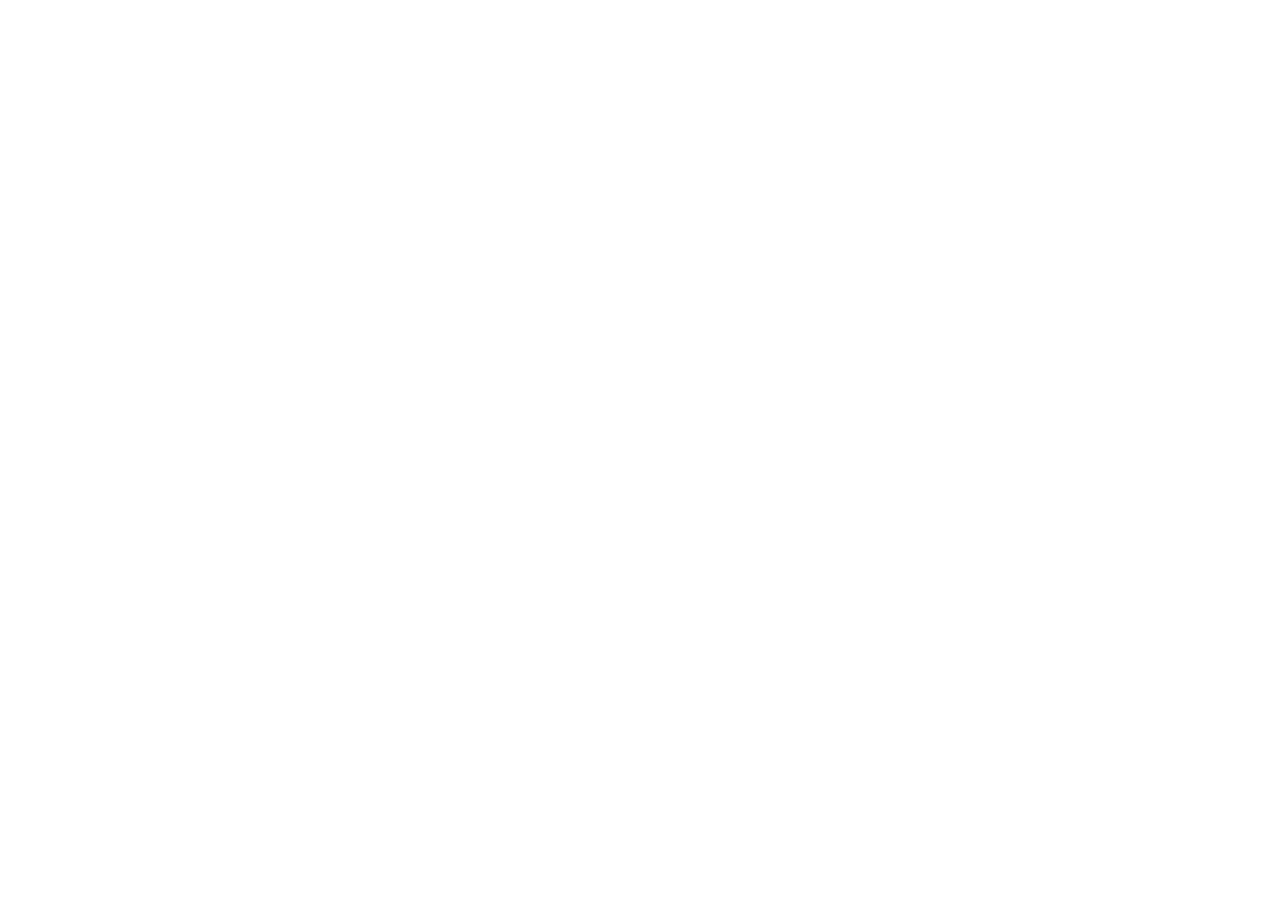
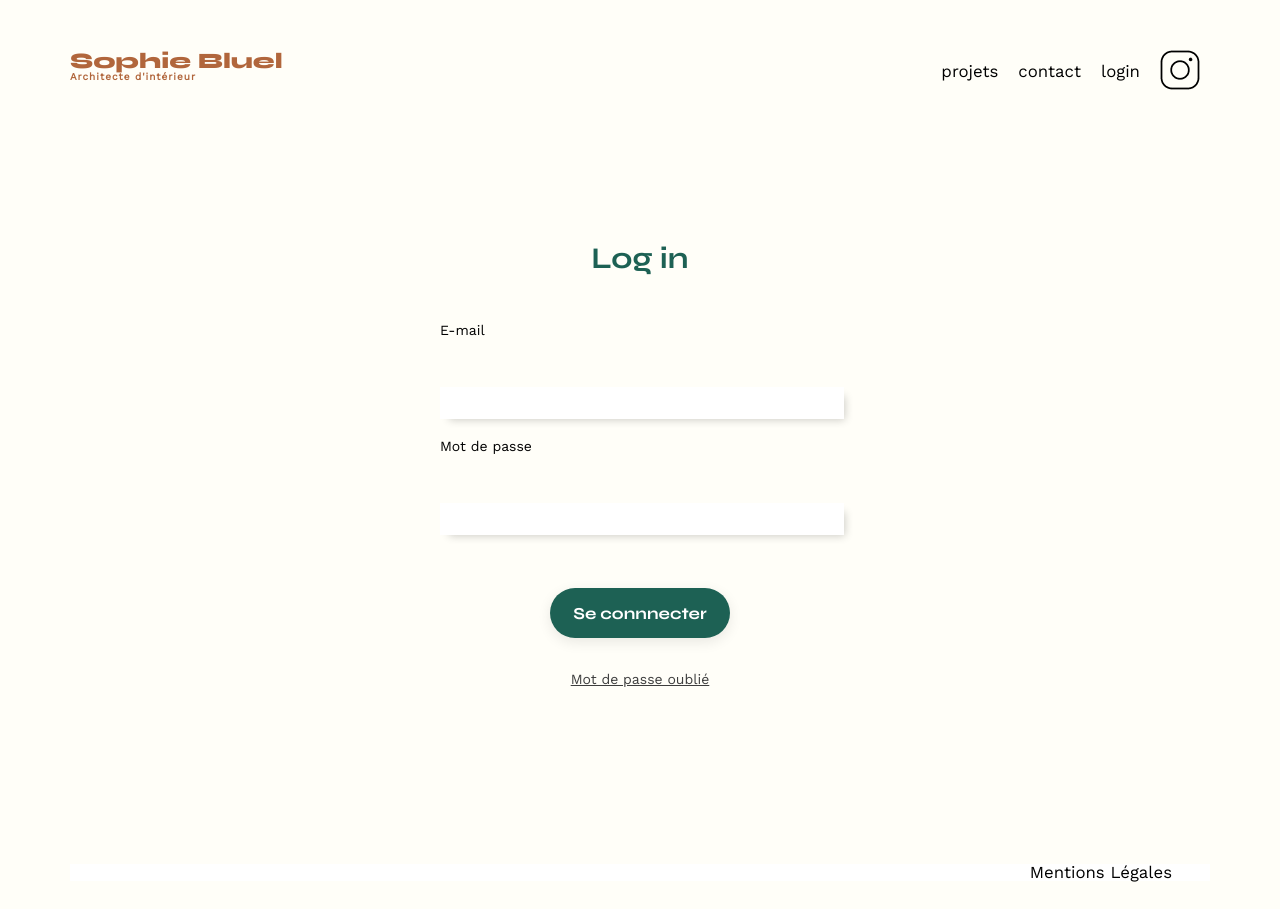
Before and after one commit to QJanvier/Projet-n-6-Portfolio, a plain HTML site: page FrontEnd/login.html in a window 1280 px wide. Before the commit the page ends 800 px from the top, so only its background shows below. Drawn offline with nearby package versions, Linux system fonts and the light colour scheme.

Commit message:
Login page created

```diff
--- a/FrontEnd/assets/style.css
+++ b/FrontEnd/assets/style.css
@@ -52,11 +52,12 @@
 	margin:auto;
 	font-family: 'Work Sans' ;
 	font-size: 14px;
+	background-color: #fffef8;
 }
 header {
 	display: flex;
 	justify-content: space-between;
-	margin: 50px 0
+	margin: 50px 0;
 }
 section {
 	margin: 50px 0
@@ -93,6 +94,7 @@
 nav li {
 	padding: 0 10px;
 	font-size: 1.2em;
+	cursor: pointer;
 }
 
 li:hover {
@@ -179,12 +181,17 @@
 	width: 180px;
 	text-align: center;
 	border-radius: 60px;
+	cursor: pointer;
 }
 
+footer {
+	background-color: white;
+}
 footer nav ul {
 	display: flex;
 	justify-content: flex-end;
-	margin: 2em
+	margin: 2em;
+	cursor: pointer;
 }
 
 
@@ -229,3 +236,63 @@
 	width: auto;
 	padding: 0px 30px;
 }
+
+.btn:hover {
+	background-color: #1D6154;
+	color: white;
+}
+
+.active {
+	background-color: #1D6154;
+	color: white;
+}
+
+/*temporary*/
+
+ul a {
+	text-decoration: none;
+	color: black;
+}
+
+
+/*Login page*/
+
+.login {
+	display: flex;
+	flex-direction: column;
+	align-items: center;
+	margin-top: 150px;
+}
+
+.input_fields {
+	min-width: 400px;
+}
+
+.login h2 {
+	margin-bottom: 50px;
+}
+
+.login p {
+	margin-bottom: 50px;
+}
+
+#emailInput, #passwordInput {
+	border: none;
+	background-color: white;
+	box-shadow: 5px 5px 9px -4px rgba(0, 0, 0, 0.2);
+	width: 100%;
+	height: 30px;
+	margin-bottom: 20px;
+}
+
+.login input {
+	height: 50px;
+	font-size: 1.2em;
+	border: none;
+	box-shadow: 0px 4px 14px rgba(0, 0, 0, 0.09);
+}
+
+.login a {
+	color: #3D3D3D;
+	margin-bottom: 150px;
+}
--- a/FrontEnd/login.html
+++ b/FrontEnd/login.html
@@ -1,11 +1,48 @@
 <!DOCTYPE html>
 <html lang="fr">
 <head>
-    <meta charset="UTF-8">
-    <meta name="viewport" content="width=device-width, initial-scale=1.0">
-    <title>Login</title>
+	<meta charset="UTF-8">
+	<title>Sophie Bluel - Architecte d'intérieur</title>
+	<meta name="viewport" content="width=device-width, initial-scale=1.0">
+	<link rel="preconnect" href="https://fonts.googleapis.com">
+	<link rel="preconnect" href="https://fonts.gstatic.com" crossorigin>
+	<link href="https://fonts.googleapis.com/css2?family=Syne:wght@700;800&family=Work+Sans&display=swap" rel="stylesheet">
+	<meta name="description" content="">
+	<link rel="stylesheet" href="./assets/style.css">
 </head>
 <body>
+<header>
+	<h1>Sophie Bluel <span>Architecte d'intérieur</span></h1>
+	<nav>
+		<ul>
+			<li>projets</li>
+			<li>contact</li>
+			<a href="index.html"><li>login</li></a>
+			<li><img src="./assets/icons/instagram.png" alt="Instagram"></li>
+		</ul>
+	</nav>
+</header>
+<main>
+	<form action="post" class="login">
+        <h2>Log in</h2>
+        <div class="input_fields">
+            <p>E-mail</p>
+            <input type="email" name="login-email" id="emailInput">
+            <p>Mot de passe</p>
+            <input type="password" id="passwordInput">
+        </div>
+        <input type="submit" value="Se connnecter" id="sendBtn">
+        <a href="#">Mot de passe oublié</a>
+    </form>
+</main>
 
+<footer>
+    <nav>
+        <ul>
+            <li>Mentions Légales</li>
+		</ul>
+	</nav>
+</footer>
+<script src="js/login.js"></script>
 </body>
 </html>
```
Also changed, not shown: FrontEnd/index.html (+1 -1 lines), FrontEnd/js/login.js (added).
